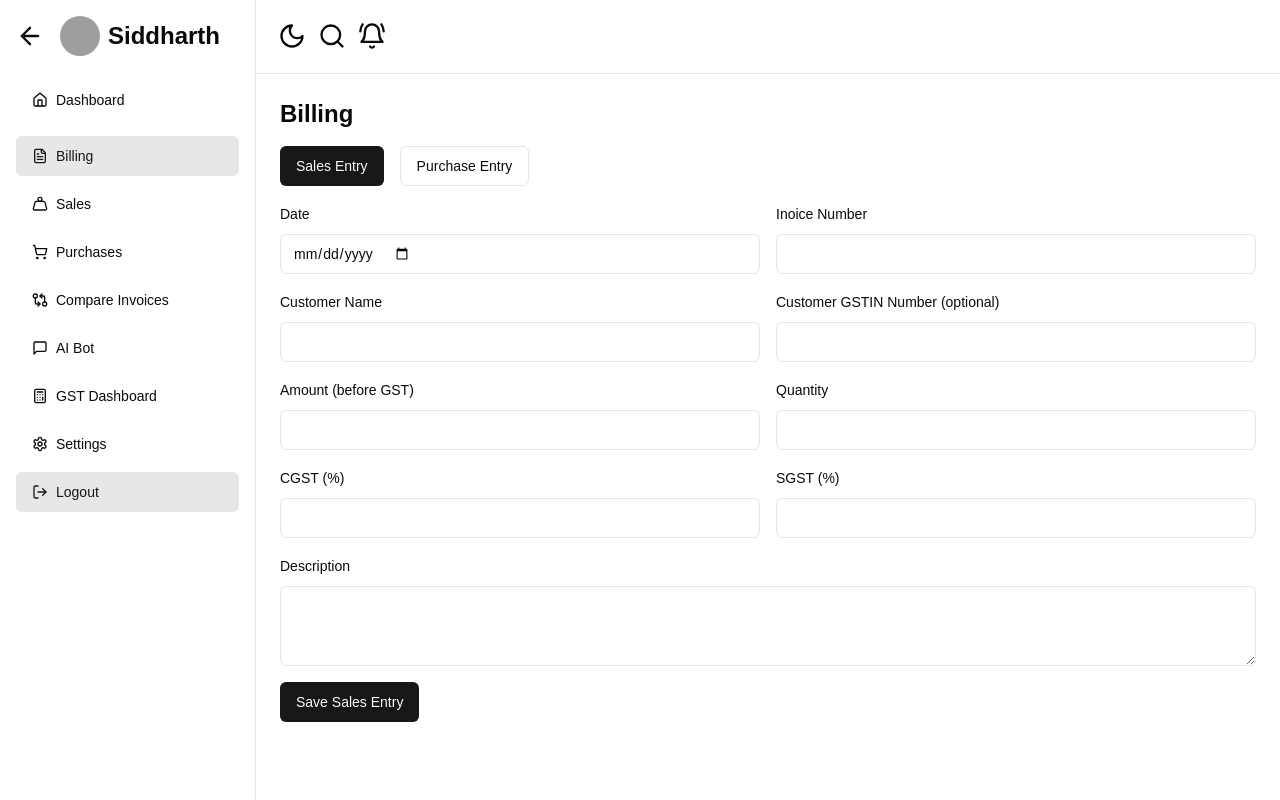
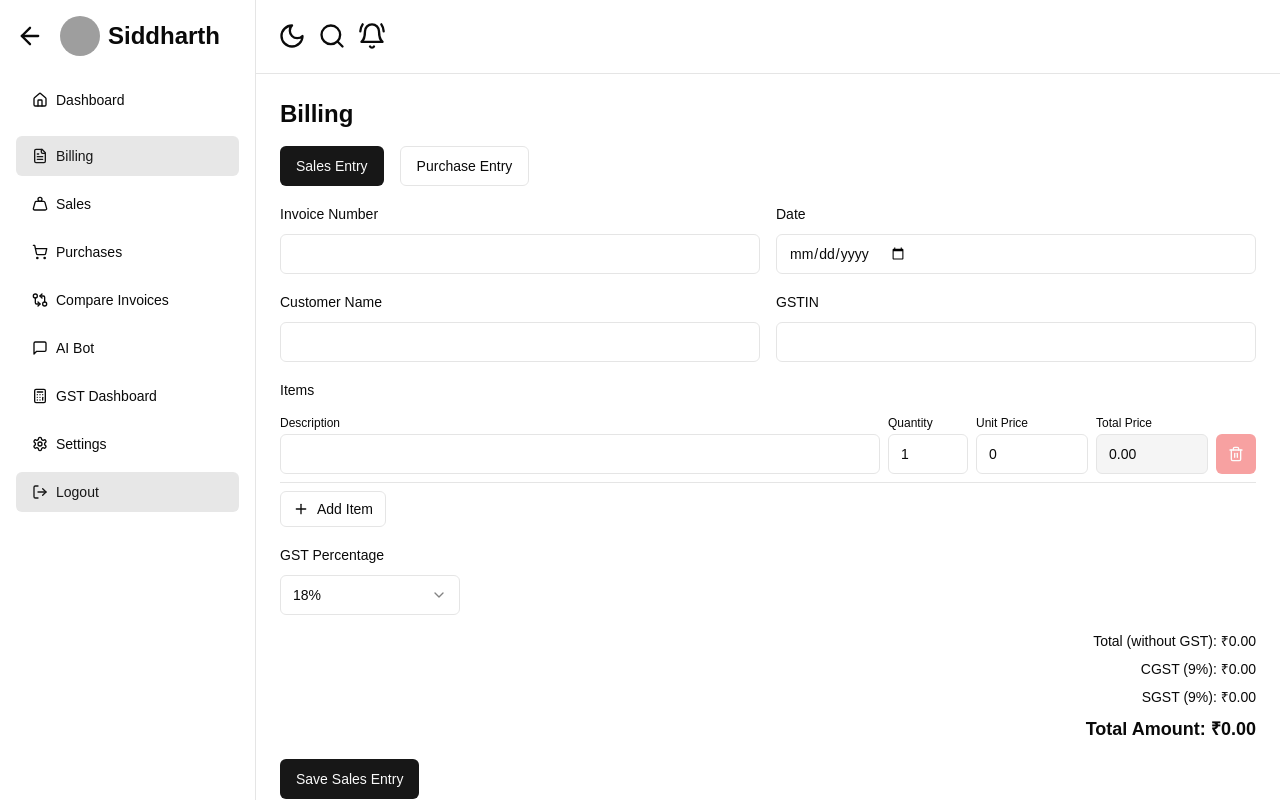
Before and after one commit to sidram403/gst_app, a Next.js app: page / in a window 1280 px wide. Both pictures are taken after a click on the button "Billing". Built offline with nearby package versions, Linux system fonts and the light colour scheme; grey boxes are pictures that could not be loaded.

Commit message:
add more items functionality in billing

```diff
--- a/app/page.tsx
+++ b/app/page.tsx
@@ -30,7 +30,9 @@ import {
   Eye,
   GitCompareArrows,
   Check,
-  X
+  X,
+  Trash2,
+  Plus
 } from "lucide-react";
 import { Button } from "@/components/ui/button";
 import { Card, CardContent, CardHeader, CardTitle } from "@/components/ui/card";
@@ -66,13 +68,21 @@ import {
 } from "@/components/ui/table";
 import { Checkbox } from "@/components/ui/checkbox";
 
+type InvoiceItems = {
+  description: string;
+  quantity: string;
+  unitPrice: number;
+  totalPrice: number;
+};
+
 type Transaction = {
   id: string;
   type: "sales" | "purchase";
   date: string;
-  invoiceNum:string,
+  invoiceNum: string;
   partyName: string;
-  amount: number;
+  gstinNum: string;
+  items: InvoiceItems[];
   totalAmountWithoutGST: number;
   gst: {
     cgst: number;
@@ -80,10 +90,7 @@ type Transaction = {
     cgstPercentage: number;
     sgstPercentage: number;
   };
-  description: string;
-  quantity: string;
   totalAmount: number;
-  gstinNum: string;
 };
 
 interface MicroserviceIconProps {
@@ -343,185 +350,179 @@ const DashboardContent = ({ transactions, onViewInvoice }: any) => {
   );
 };
 
-const BillingScreen = ({ onSave }: BillingScreenProps) => {
-  const [entryType, setEntryType] = useState<"sales" | "purchase">("sales");
+const BillingScreen = ({ onSave } : BillingScreenProps) => {
+  const [entryType, setEntryType] = useState<'sales' | 'purchase'>('sales')
+  const [items, setItems] = useState<InvoiceItems[]>([{ description: '', quantity: '1', unitPrice: 0, totalPrice: 0 }])
+  const [gstPercentage, setGstPercentage] = useState(18)
 
-  const handleSubmit = (e: React.FormEvent<HTMLFormElement>) => {
-    e.preventDefault();
-    const formData = new FormData(e.target as HTMLFormElement);
-    const data = Object.fromEntries(formData.entries());
+  const handleAddItem = () => {
+    setItems([...items, { description: '', quantity: '1', unitPrice: 0, totalPrice: 0 }])
+  }
 
-    // Convert FormDataEntryValue to string safely
-    const getStringValue = (value: FormDataEntryValue) =>
-      typeof value === "string" ? value : "";
+  const handleRemoveItem = (index: number) => {
+    setItems(items.filter((_, i) => i !== index))
+  }
 
-    const amount = parseFloat(getStringValue(data.amount));
-    const quantity = parseFloat(getStringValue(data.quantity));
+  const handleItemChange = (index: number, field: keyof InvoiceItems, value: string | number) => {
+    const newItems = [...items]
+    newItems[index] = { ...newItems[index], [field]: value }
 
-    const totalAmountWithoutGST = amount * quantity;
+    if (field === 'quantity' || field === 'unitPrice') {
+      const quantity = parseFloat(newItems[index].quantity) || 0
+      const unitPrice = parseFloat(newItems[index].unitPrice.toString()) || 0
+      newItems[index].totalPrice = quantity * unitPrice
+    }
 
-    const cgstPercentage = parseFloat(getStringValue(data.cgst)); // CGST percentage
-    const sgstPercentage = parseFloat(getStringValue(data.sgst));
-    // Calculate CGST and SGST as 9% of the total amount
-    const CGSTAmount = (totalAmountWithoutGST * cgstPercentage) / 100;
-    const SGSTAmount = (totalAmountWithoutGST * sgstPercentage) / 100;
+    setItems(newItems)
+  }
 
-    // Calculate the final total amount including GST
-    const totalAmount = totalAmountWithoutGST + CGSTAmount + SGSTAmount;
+  const calculateTotals = () => {
+    const totalAmountWithoutGST = items.reduce((sum, item) => sum + item.totalPrice, 0)
+    const gstAmount = (totalAmountWithoutGST * gstPercentage) / 100
+    const totalAmount = totalAmountWithoutGST + gstAmount
 
-    onSave(entryType, {
-      ...data,
-      amount: amount,
+    return {
       totalAmountWithoutGST,
       gst: {
-        cgst: CGSTAmount,
-        sgst: SGSTAmount,
-        cgstPercentage, // Store CGST percentage
-        sgstPercentage, // Store SGST percentage
+        cgst: gstAmount / 2,
+        sgst: gstAmount / 2,
+        cgstPercentage: gstPercentage / 2,
+        sgstPercentage: gstPercentage / 2,
       },
-      description: getStringValue(data.description),
-      partyName: getStringValue(data.partyName),
-      invoiceNum: getStringValue(data.invoiceNum),
-      date: getStringValue(data.date),
-      quantity: getStringValue(data.quantity),
       totalAmount,
-      gstinNum: getStringValue(data.gstinNum)
-    } as Transaction);
-  };
+    }
+  }
+
+  const handleSubmit = (e: React.FormEvent) => {
+    e.preventDefault()
+    const formData = new FormData(e.target as HTMLFormElement)
+    const { totalAmountWithoutGST, gst, totalAmount } = calculateTotals()
+
+    const transaction: Transaction = {
+      id: `${entryType.toUpperCase()}-${Date.now()}`,
+      type: entryType,
+      date: formData.get('date') as string,
+      invoiceNum: formData.get('invoiceNum') as string,
+      partyName: formData.get('partyName') as string,
+      gstinNum: formData.get('gstinNum') as string,
+      items,
+      totalAmountWithoutGST,
+      gst,
+      totalAmount,
+    }
+
+    onSave(entryType,transaction)
+  }
 
   return (
     <div className="space-y-4">
       <h2 className="text-xl sm:text-2xl font-semibold">Billing</h2>
       <div className="flex space-x-2 sm:space-x-4">
-        <Button
-          onClick={() => setEntryType("sales")}
-          variant={entryType === "sales" ? "default" : "outline"}
-          className="text-xs sm:text-sm"
-        >
-          Sales Entry
-        </Button>
-        <Button
-          onClick={() => setEntryType("purchase")}
-          variant={entryType === "purchase" ? "default" : "outline"}
-          className="text-xs sm:text-sm"
-        >
-          Purchase Entry
-        </Button>
+        <Button onClick={() => setEntryType('sales')} variant={entryType === 'sales' ? 'default' : 'outline'} className="text-xs sm:text-sm">Sales Entry</Button>
+        <Button onClick={() => setEntryType('purchase')} variant={entryType === 'purchase' ? 'default' : 'outline'} className="text-xs sm:text-sm">Purchase Entry</Button>
       </div>
       <form onSubmit={handleSubmit} className="space-y-4">
         <div className="grid grid-cols-1 sm:grid-cols-2 gap-4">
           <div className="space-y-2">
-            <Label htmlFor="date" className="text-sm">
-              Date
-            </Label>
+            <Label htmlFor="invoiceNum" className="text-sm">Invoice Number</Label>
+            <Input id="invoiceNum" name="invoiceNum" required className="text-sm" />
+          </div>
+          <div className="space-y-2">
+            <Label htmlFor="date" className="text-sm">Date</Label>
+            <Input id="date" name="date" type="date" required className="text-sm" />
+          </div>
+          <div className="space-y-2">
+            <Label htmlFor="partyName" className="text-sm">{entryType === 'sales' ? 'Customer Name' : 'Vendor Name'}</Label>
+            <Input id="partyName" name="partyName" required className="text-sm" />
+          </div>
+          <div className="space-y-2">
+            <Label htmlFor="gstinNum" className="text-sm">GSTIN</Label>
+            <Input id="gstinNum" name="gstinNum" required className="text-sm" />
+          </div>
+        </div>
+
+        <div className="space-y-2">
+          <Label className="text-sm">Items</Label>
+          {items.map((item, index) => (
+            <div key={index} className="flex flex-wrap items-end gap-2 pb-2 border-b">
+              <div className="flex-1 min-w-[200px]">
+                <Label htmlFor={`description-${index}`} className="text-xs">Description</Label>
                 <Input
-              id="date"
-              name="date"
-              type="date"
+                  id={`description-${index}`}
+                  value={item.description}
+                  onChange={(e) => handleItemChange(index, 'description', e.target.value)}
+                  className="text-sm"
                   required
-              className="text-sm"
                 />
               </div>
-          <div className="space-y-2">
-            <Label htmlFor="invoiceNum" className="text-sm">
-              Inoice Number
-            </Label>
+              <div className="w-20">
+                <Label htmlFor={`quantity-${index}`} className="text-xs">Quantity</Label>
                 <Input
-              id="invoiceNum"
-              name="invoiceNum"
+                  id={`quantity-${index}`}
+                  type="number"
+                  value={item.quantity}
+                  onChange={(e) => handleItemChange(index, 'quantity', e.target.value)}
+                  className="text-sm"
                   required
-              className="text-sm"
                 />
               </div>
-          <div className="space-y-2">
-            <Label htmlFor="partyName" className="text-sm">
-              {entryType === "sales" ? "Customer Name" : "Vendor Name"}
-            </Label>
+              <div className="w-28">
+                <Label htmlFor={`unitPrice-${index}`} className="text-xs">Unit Price</Label>
                 <Input
-              id="partyName"
-              name="partyName"
+                  id={`unitPrice-${index}`}
+                  type="number"
+                  step="0.01"
+                  value={item.unitPrice}
+                  onChange={(e) => handleItemChange(index, 'unitPrice', parseFloat(e.target.value))}
+                  className="text-sm"
                   required
-              className="text-sm"
                 />
               </div>
-          <div className="space-y-2">
-            <Label htmlFor="gstinNum" className="text-sm">
-              {entryType === "sales" ? "Customer GSTIN Number (optional)" : "Vender GSTIN Number (optional)"}
-            </Label>
+              <div className="w-28">
+                <Label className="text-xs">Total Price</Label>
                 <Input
-              id="gstinNum"
-              name="gstinNum"
-              className="text-sm"
-              maxLength={15}
+                  value={item.totalPrice.toFixed(2)}
+                  readOnly
+                  className="text-sm bg-muted"
                 />
               </div>
+              <Button type="button" variant="destructive" size="icon" onClick={() => handleRemoveItem(index)} disabled={items.length === 1}>
+                <Trash2 className="h-4 w-4" />
+              </Button>
+            </div>
+          ))}
+          <Button type="button" variant="outline" size="sm" onClick={handleAddItem} className="mt-2">
+            <Plus className="h-4 w-4 mr-2" /> Add Item
+          </Button>
+        </div>
+
         <div className="space-y-2">
-            <Label htmlFor="amount" className="text-sm">
-              Amount (before GST)
-            </Label>
-            <Input
-              id="amount"
-              name="amount"
-              type="number"
-              step="0.01"
-              required
-              className="text-sm"
-            />
+          <Label htmlFor="gstPercentage" className="text-sm">GST Percentage</Label>
+          <Select value={gstPercentage.toString()} onValueChange={(value) => setGstPercentage(parseInt(value))}>
+            <SelectTrigger className="w-[180px]">
+              <SelectValue placeholder="Select GST %" />
+            </SelectTrigger>
+            <SelectContent>
+              <SelectItem value="5">5%</SelectItem>
+              <SelectItem value="12">12%</SelectItem>
+              <SelectItem value="18">18%</SelectItem>
+              <SelectItem value="28">28%</SelectItem>
+            </SelectContent>
+          </Select>
         </div>
-          <div className="space-y-2">
-            <Label htmlFor="cgst" className="text-sm">
-              Quantity
-            </Label>
-            <Input
-              id="quantity"
-              name="quantity"
-              type="number"
-              step="0.01"
-              required
-              className="text-sm"
-              min="1"
-            />
+
+        <div className="space-y-2 text-right">
+          <p className="text-sm">Total (without GST): ₹{calculateTotals().totalAmountWithoutGST.toFixed(2)}</p>
+          <p className="text-sm">CGST ({gstPercentage / 2}%): ₹{calculateTotals().gst.cgst.toFixed(2)}</p>
+          <p className="text-sm">SGST ({gstPercentage / 2}%): ₹{calculateTotals().gst.sgst.toFixed(2)}</p>
+          <p className="text-lg font-semibold">Total Amount: ₹{calculateTotals().totalAmount.toFixed(2)}</p>
         </div>
-          <div className="space-y-2">
-            <Label htmlFor="cgst" className="text-sm">
-              CGST (%)
-            </Label>
-            <Input
-              id="cgst"
-              name="cgst"
-              type="number"
-              step="0.01"
-              required
-              className="text-sm"
-            />
-          </div>
-          <div className="space-y-2">
-            <Label htmlFor="sgst" className="text-sm">
-              SGST (%)
-            </Label>
-            <Input
-              id="sgst"
-              name="sgst"
-              type="number"
-              step="0.01"
-              required
-              className="text-sm"
-            />
-          </div>
-        </div>
-        <div className="space-y-2">
-          <Label htmlFor="description" className="text-sm">
-            Description
-          </Label>
-          <Textarea id="description" name="description" className="text-sm" />
-        </div>
-        <Button type="submit" className="w-full sm:w-auto">
-          Save {entryType.charAt(0).toUpperCase() + entryType.slice(1)} Entry
-        </Button>
+
+        <Button type="submit" className="w-full sm:w-auto">Save {entryType.charAt(0).toUpperCase() + entryType.slice(1)} Entry</Button>
       </form>
     </div>
-  );
-};
+  )
+}
 
 const AIBotScreen = () => (
   <div className="space-y-4">
@@ -744,42 +745,40 @@ const CompareInvoicesScreen = ({ transactions } : TransactionForCompare) => {
           <p className="text-sm">Matched: {comparisonResults.matched}</p>
           <p className="text-sm">Unmatched: {comparisonResults.unmatched}</p>
         </div>
-          <Card>
-            <CardHeader>
-              <CardTitle className="text-base sm:text-lg">Comparison Results</CardTitle>
-            </CardHeader>
-            <CardContent>
-              <ScrollArea className="h-[400px]">
+        <div className="overflow-x-auto">
+          <div className="inline-block min-w-full align-middle">
+            <div className="overflow-hidden border rounded-lg">
               <Table>
                 <TableHeader>
                   <TableRow>
-                      <TableHead>Invoice ID</TableHead>
-                      <TableHead>GSTIN</TableHead>
-                      <TableHead>Total Amount</TableHead>
-                      <TableHead>Status</TableHead>
+                    <TableHead className="min-w-[100px]">Invoice ID</TableHead>
+                    <TableHead className="min-w-[120px]">GSTIN</TableHead>
+                    <TableHead className="min-w-[120px]">Total Amount</TableHead>
+                    <TableHead className="min-w-[80px]">Status</TableHead>
                   </TableRow>
                 </TableHeader>
                 <TableBody>
                   {comparisonResults.details.map((result, index) => (
                     <TableRow key={index}>
-                        <TableCell>{result.uploaded.invoiceNum}</TableCell>
+                      <TableCell className="font-medium">{result.uploaded.invoiceNum}</TableCell>
                       <TableCell>{result.uploaded.gstinNum}</TableCell>
                       <TableCell>₹{result.uploaded.totalAmount.toFixed(2)}</TableCell>
                       <TableCell>
                         {result.match ? (
-                            <Check className="h-4 w-4 text-green-500" />
+                          <CheckCircle className="w-5 h-5 text-green-500" />
                         ) : (
-                            <X className="h-4 w-4 text-red-500" />
+                          <X className="w-5 h-5 text-red-500" />
                         )}
                       </TableCell>
                     </TableRow>
                   ))}
                 </TableBody>
               </Table>
-              </ScrollArea>
-            </CardContent>
-          </Card>
             </div>
+          </div>
+        </div>
+      </div>
+
       )}
     </div>
   )
@@ -997,7 +996,7 @@ export default function EnhancedFinancialApp() {
                       </div>
 
                       <div className="text-right">
-                        <p className="text-sm font-semibold">{selectedInvoice.type==="sales" ? "Customer GSTIN" : "Vendor GSTIN"} </p>
+                        <p className="text-sm font-semibold">{selectedInvoice.type === "sales" ? "Customer GSTIN" : "Vendor GSTIN"} </p>
                         <p className="text-sm font-bold">
                           {selectedInvoice.gstinNum}
                         </p>
@@ -1025,18 +1024,20 @@ export default function EnhancedFinancialApp() {
                       </TableRow>
                     </TableHeader>
                     <TableBody>
-                      <TableRow>
-                        <TableCell>{selectedInvoice.description}</TableCell>
+                      {selectedInvoice.items.map((item, index) => (
+                        <TableRow key={index}>
+                          <TableCell>{item.description}</TableCell>
                           <TableCell className="text-right">
-                          {selectedInvoice.quantity}
+                            {item.quantity}
                           </TableCell>
                           <TableCell className="text-right">
-                          ₹{selectedInvoice.amount.toFixed(2)}
+                            ₹{item.unitPrice.toFixed(2)}
                           </TableCell>
                           <TableCell className="text-right">
-                          ₹{selectedInvoice.totalAmountWithoutGST.toFixed(2)}
+                            ₹{item.totalPrice.toFixed(2)}
                           </TableCell>
                         </TableRow>
+                      ))}
                     </TableBody>
                   </Table>
 
@@ -1067,7 +1068,6 @@ export default function EnhancedFinancialApp() {
           </div>
         </DialogContent>
       </Dialog>
-
       <Toaster />
     </div>
   );
```
Lines whose indentation alone changed are shown as unchanged.
